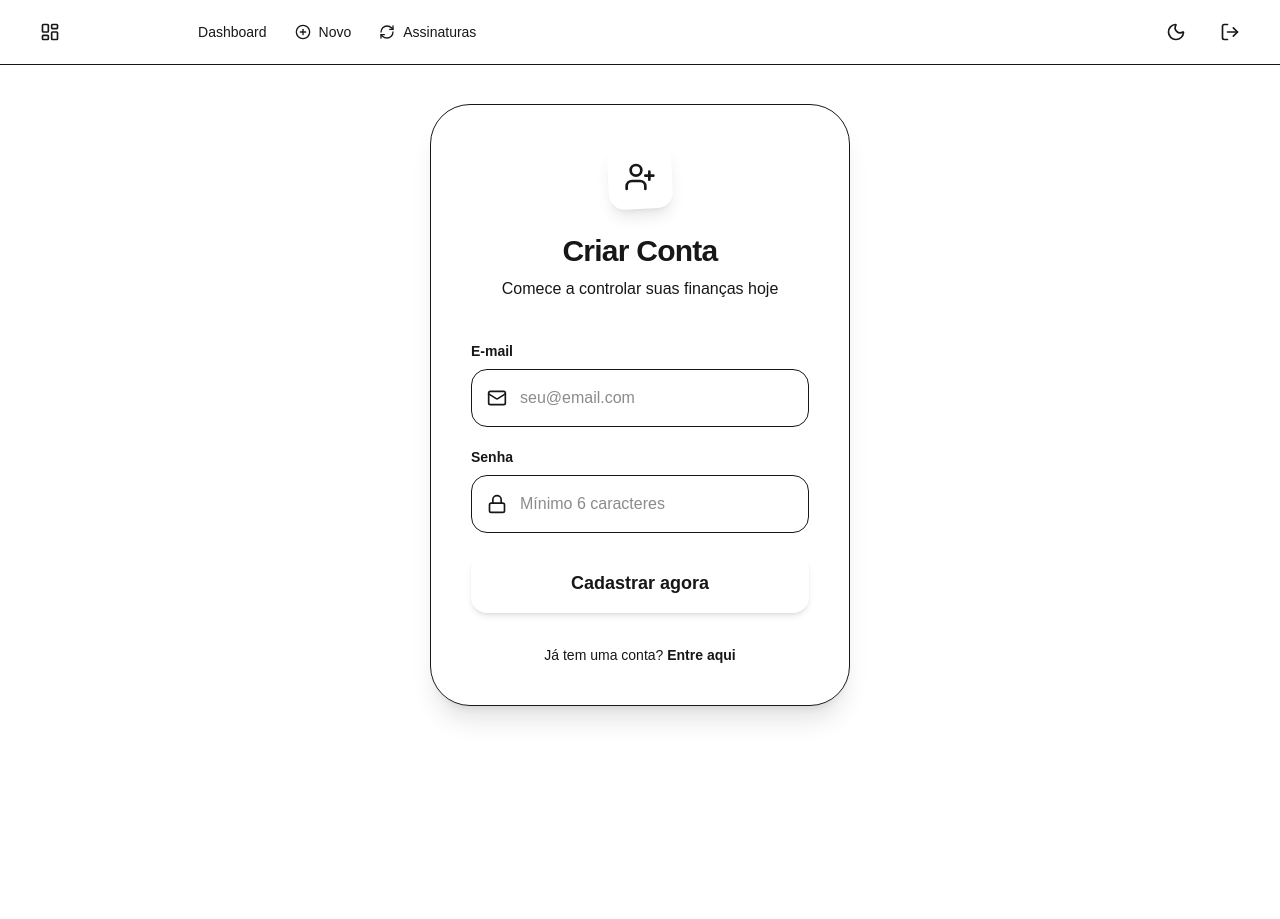
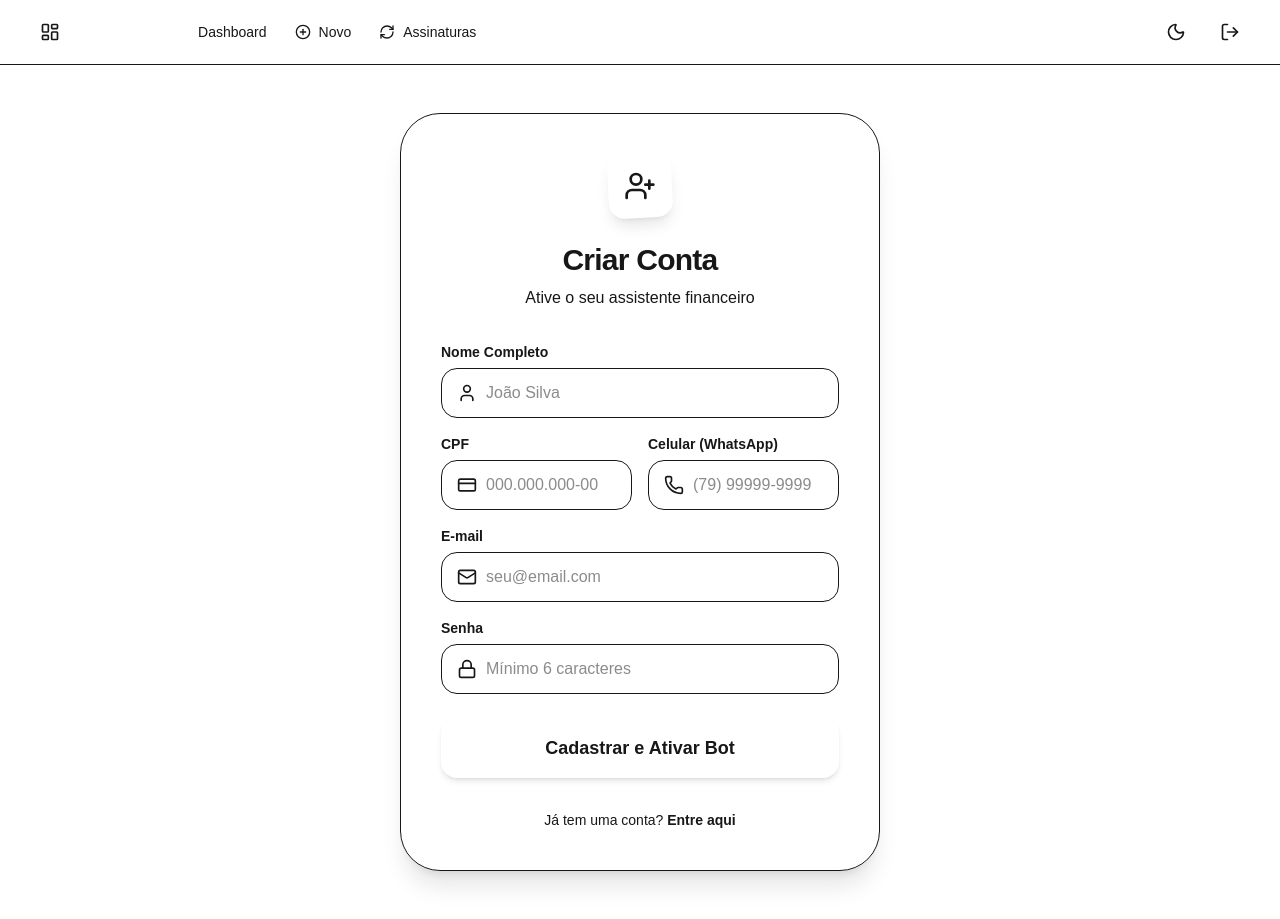
Before and after one commit to Joaozy/SiSFiN, a Next.js app: page /cadastro in a window 1280 px wide. Before the commit the page ends 800 px from the top, so only its background shows below. Built offline with nearby package versions, Linux system fonts and the light colour scheme; no server answers.

Commit message:
Adiciona captura de Nome, CPF e Telefone no Cadastro

```diff
--- a/app/cadastro/page.tsx
+++ b/app/cadastro/page.tsx
@@ -3,12 +3,16 @@
 import { useState } from 'react'
 import { supabase } from '@/lib/supabase'
 import { useRouter } from 'next/navigation'
-import { LayoutDashboard, Lock, Mail, UserPlus } from 'lucide-react'
+import { Lock, Mail, UserPlus, User, Phone, CreditCard } from 'lucide-react'
 import Link from 'next/link'
 
 export default function CadastroPage() {
+  const [nome, setNome] = useState('')
+  const [cpf, setCpf] = useState('')
+  const [telefone, setTelefone] = useState('')
   const [email, setEmail] = useState('')
   const [password, setPassword] = useState('')
+
   const [loading, setLoading] = useState(false)
   const [error, setError] = useState<string | null>(null)
   const [sucesso, setSucesso] = useState(false)
@@ -20,17 +24,44 @@ export default function CadastroPage() {
     setError(null)
     setSucesso(false)
 
-    const { error } = await supabase.auth.signUp({
+    // 1. Cria a conta de Autenticação (Login)
+    const { data: authData, error: authError } = await supabase.auth.signUp({
       email,
       password
     })
 
-    if (error) {
-      setError('Erro ao criar conta: ' + error.message)
+    if (authError) {
+      setError('Erro ao criar conta: ' + authError.message)
       setLoading(false)
-    } else {
+      return
+    }
+
+    // 2. Se a conta foi criada, salva os dados pessoais para o Bot do WhatsApp
+    if (authData.user) {
+      // Limpa tudo o que não for número (tira parênteses, traços, etc)
+      let numeroLimpo = telefone.replace(/\D/g, '');
+      // Se a pessoa não digitou o 55 (Brasil), nós adicionamos automaticamente
+      if (!numeroLimpo.startsWith('55')) {
+        numeroLimpo = `55${numeroLimpo}`;
+      }
+
+      const { error: dbError } = await supabase
+        .from('usuarios_whatsapp')
+        .insert({
+          usuario_id: authData.user.id,
+          nome: nome,
+          cpf: cpf.replace(/\D/g, ''), // Salva só os números do CPF
+          telefone: numeroLimpo
+        })
+
+      if (dbError) {
+        console.error("Erro ao salvar perfil:", dbError)
+        // Não bloqueamos o usuário, mas registramos o erro no console
+      }
+
       setSucesso(true)
       setLoading(false)
+
       // Redireciona para o login após 3 segundos
       setTimeout(() => {
         router.push('/login')
@@ -39,62 +70,105 @@ export default function CadastroPage() {
   }
 
   return (
-    <div className="flex items-center justify-center p-4 min-h-[85vh]">
-      <div className="absolute top-0 left-0 w-full h-full overflow-hidden pointer-events-none -z-10">
+    <div className="flex items-center justify-center p-4 min-h-[85vh] py-12">
+      {/* Efeitos de Fundo */}
+      <div className="fixed top-0 left-0 w-full h-full overflow-hidden pointer-events-none -z-10">
         <div className="absolute -top-[10%] -left-[5%] w-[40%] h-[40%] bg-emerald-500/10 rounded-full blur-3xl"></div>
         <div className="absolute bottom-[0%] -right-[5%] w-[40%] h-[40%] bg-cyan-500/10 rounded-full blur-3xl"></div>
       </div>
 
-      <div className="w-full max-w-[420px] relative z-10 animate-in fade-in zoom-in-95 duration-700">
+      <div className="w-full max-w-[480px] relative z-10 animate-in fade-in zoom-in-95 duration-700">
         <div className="bg-white/80 dark:bg-gray-800/80 backdrop-blur-xl rounded-[2.5rem] shadow-xl border border-gray-100 dark:border-gray-700 p-8 md:p-10">
 
-          <div className="text-center mb-10">
+          <div className="text-center mb-8">
             <div className="w-16 h-16 bg-gradient-to-tr from-emerald-500 to-cyan-500 rounded-2xl flex items-center justify-center mx-auto mb-6 shadow-lg -rotate-3">
               <UserPlus className="w-8 h-8 text-white rotate-3" />
             </div>
             <h1 className="text-3xl font-extrabold text-gray-900 dark:text-white tracking-tight">Criar Conta</h1>
-            <p className="text-gray-500 dark:text-gray-400 mt-2">Comece a controlar suas finanças hoje</p>
+            <p className="text-gray-500 dark:text-gray-400 mt-2">Ative o seu assistente financeiro</p>
           </div>
 
           {sucesso ? (
-            <div className="text-center p-6 bg-emerald-50 dark:bg-emerald-900/30 rounded-2xl border border-emerald-100 dark:border-emerald-800 animate-in zoom-in">
-              <h3 className="text-lg font-bold text-emerald-700 dark:text-emerald-400 mb-2">Conta criada com sucesso!</h3>
-              <p className="text-emerald-600 dark:text-emerald-500 text-sm">Redirecionando para o login...</p>
+            <div className="text-center p-8 bg-emerald-50 dark:bg-emerald-900/30 rounded-3xl border border-emerald-100 dark:border-emerald-800 animate-in zoom-in">
+              <div className="w-16 h-16 bg-emerald-500 text-white rounded-full flex items-center justify-center mx-auto mb-4">
+                <UserPlus size={32} />
+              </div>
+              <h3 className="text-xl font-bold text-emerald-700 dark:text-emerald-400 mb-2">Conta criada!</h3>
+              <p className="text-emerald-600 dark:text-emerald-500">O seu número já está associado. Redirecionando para o login...</p>
             </div>
           ) : (
-            <form onSubmit={handleSignUp} className="space-y-5">
+            <form onSubmit={handleSignUp} className="space-y-4">
               {error && (
                 <div className="p-4 bg-rose-50 dark:bg-rose-900/30 text-rose-600 dark:text-rose-400 rounded-2xl text-sm font-medium border border-rose-100 dark:border-rose-800 text-center animate-in shake">
                   {error}
                 </div>
               )}
 
+              {/* Linha 1: Nome Completo */}
               <div>
-                <label className="block text-sm font-semibold text-gray-700 dark:text-gray-300 mb-2">E-mail</label>
+                <label className="block text-sm font-semibold text-gray-700 dark:text-gray-300 mb-1.5">Nome Completo</label>
+                <div className="relative">
+                  <div className="absolute inset-y-0 left-0 pl-4 flex items-center pointer-events-none text-gray-400"><User size={20} /></div>
+                  <input type="text" required value={nome} onChange={(e) => setNome(e.target.value)}
+                    className="block w-full pl-11 pr-4 py-3 bg-gray-50 dark:bg-gray-900/50 border border-gray-200 dark:border-gray-700 rounded-2xl focus:ring-2 focus:ring-emerald-500 focus:border-emerald-500 transition-all dark:text-white outline-none"
+                    placeholder="João Silva"
+                  />
+                </div>
+              </div>
+
+              {/* Linha 2: CPF e Celular lado a lado */}
+              <div className="grid grid-cols-1 md:grid-cols-2 gap-4">
+                <div>
+                  <label className="block text-sm font-semibold text-gray-700 dark:text-gray-300 mb-1.5">CPF</label>
+                  <div className="relative">
+                    <div className="absolute inset-y-0 left-0 pl-4 flex items-center pointer-events-none text-gray-400"><CreditCard size={20} /></div>
+                    <input type="text" required value={cpf} onChange={(e) => setCpf(e.target.value)}
+                      className="block w-full pl-11 pr-4 py-3 bg-gray-50 dark:bg-gray-900/50 border border-gray-200 dark:border-gray-700 rounded-2xl focus:ring-2 focus:ring-emerald-500 focus:border-emerald-500 transition-all dark:text-white outline-none"
+                      placeholder="000.000.000-00"
+                    />
+                  </div>
+                </div>
+
+                <div>
+                  <label className="block text-sm font-semibold text-gray-700 dark:text-gray-300 mb-1.5">Celular (WhatsApp)</label>
+                  <div className="relative">
+                    <div className="absolute inset-y-0 left-0 pl-4 flex items-center pointer-events-none text-gray-400"><Phone size={20} /></div>
+                    <input type="tel" required value={telefone} onChange={(e) => setTelefone(e.target.value)}
+                      className="block w-full pl-11 pr-4 py-3 bg-gray-50 dark:bg-gray-900/50 border border-gray-200 dark:border-gray-700 rounded-2xl focus:ring-2 focus:ring-emerald-500 focus:border-emerald-500 transition-all dark:text-white outline-none"
+                      placeholder="(79) 99999-9999"
+                    />
+                  </div>
+                </div>
+              </div>
+
+              {/* Linha 3: Email */}
+              <div>
+                <label className="block text-sm font-semibold text-gray-700 dark:text-gray-300 mb-1.5">E-mail</label>
                 <div className="relative">
                   <div className="absolute inset-y-0 left-0 pl-4 flex items-center pointer-events-none text-gray-400"><Mail size={20} /></div>
                   <input type="email" required value={email} onChange={(e) => setEmail(e.target.value)}
-                    className="block w-full pl-12 pr-4 py-4 bg-gray-50 dark:bg-gray-900/50 border border-gray-200 dark:border-gray-700 rounded-2xl focus:ring-2 focus:ring-emerald-500 focus:border-emerald-500 transition-all dark:text-white outline-none"
+                    className="block w-full pl-11 pr-4 py-3 bg-gray-50 dark:bg-gray-900/50 border border-gray-200 dark:border-gray-700 rounded-2xl focus:ring-2 focus:ring-emerald-500 focus:border-emerald-500 transition-all dark:text-white outline-none"
                     placeholder="seu@email.com"
                   />
                 </div>
               </div>
 
+              {/* Linha 4: Senha */}
               <div>
-                <label className="block text-sm font-semibold text-gray-700 dark:text-gray-300 mb-2">Senha</label>
+                <label className="block text-sm font-semibold text-gray-700 dark:text-gray-300 mb-1.5">Senha</label>
                 <div className="relative">
                   <div className="absolute inset-y-0 left-0 pl-4 flex items-center pointer-events-none text-gray-400"><Lock size={20} /></div>
                   <input type="password" required value={password} onChange={(e) => setPassword(e.target.value)} minLength={6}
-                    className="block w-full pl-12 pr-4 py-4 bg-gray-50 dark:bg-gray-900/50 border border-gray-200 dark:border-gray-700 rounded-2xl focus:ring-2 focus:ring-emerald-500 focus:border-emerald-500 transition-all dark:text-white outline-none"
+                    className="block w-full pl-11 pr-4 py-3 bg-gray-50 dark:bg-gray-900/50 border border-gray-200 dark:border-gray-700 rounded-2xl focus:ring-2 focus:ring-emerald-500 focus:border-emerald-500 transition-all dark:text-white outline-none"
                     placeholder="Mínimo 6 caracteres"
                   />
                 </div>
               </div>
 
               <button type="submit" disabled={loading}
-                className="w-full flex items-center justify-center gap-2 bg-gradient-to-r from-emerald-500 to-cyan-500 hover:from-emerald-600 hover:to-cyan-600 text-white py-4 rounded-2xl font-bold text-lg shadow-md transition-all disabled:opacity-70 mt-4"
+                className="w-full flex items-center justify-center gap-2 bg-gradient-to-r from-emerald-500 to-cyan-500 hover:from-emerald-600 hover:to-cyan-600 text-white py-4 rounded-2xl font-bold text-lg shadow-md transition-all disabled:opacity-70 mt-6"
               >
-                {loading ? 'Criando conta...' : 'Cadastrar agora'}
+                {loading ? 'Cadastrando e conectando ao Bot...' : 'Cadastrar e Ativar Bot'}
               </button>
             </form>
           )}
```
